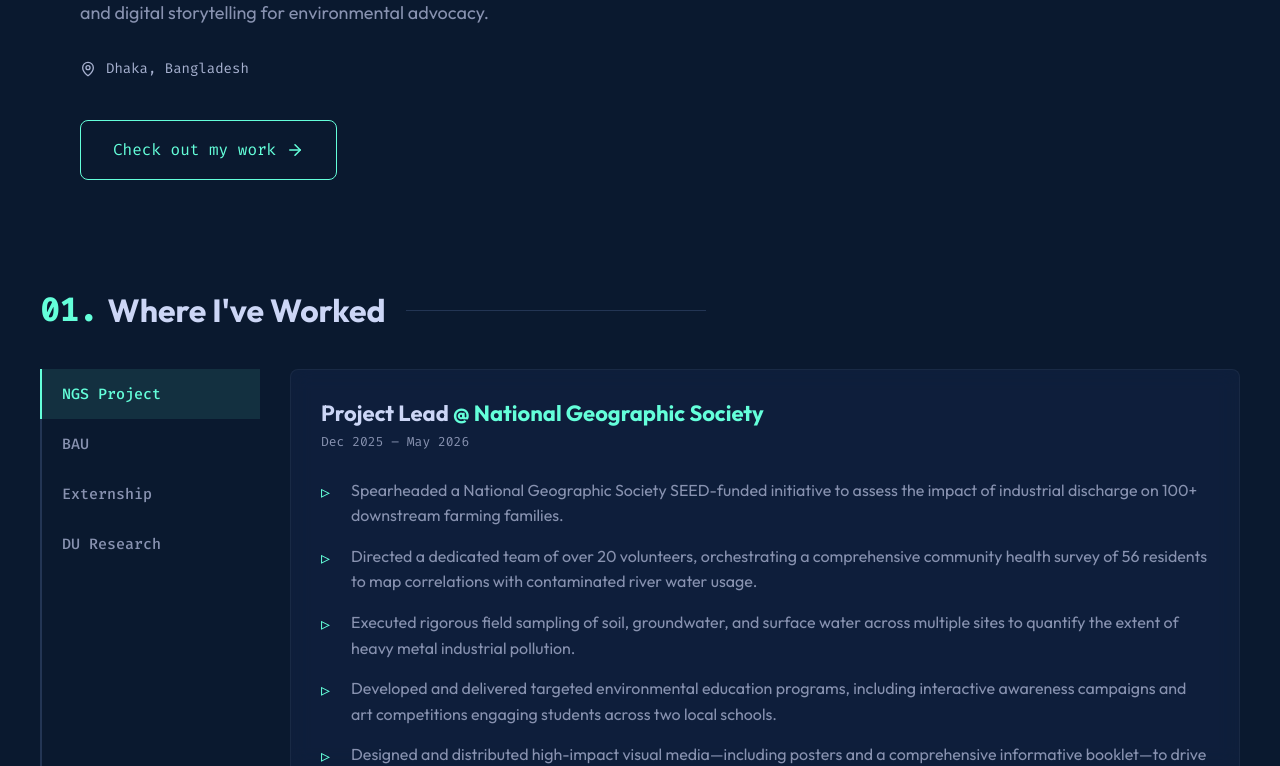
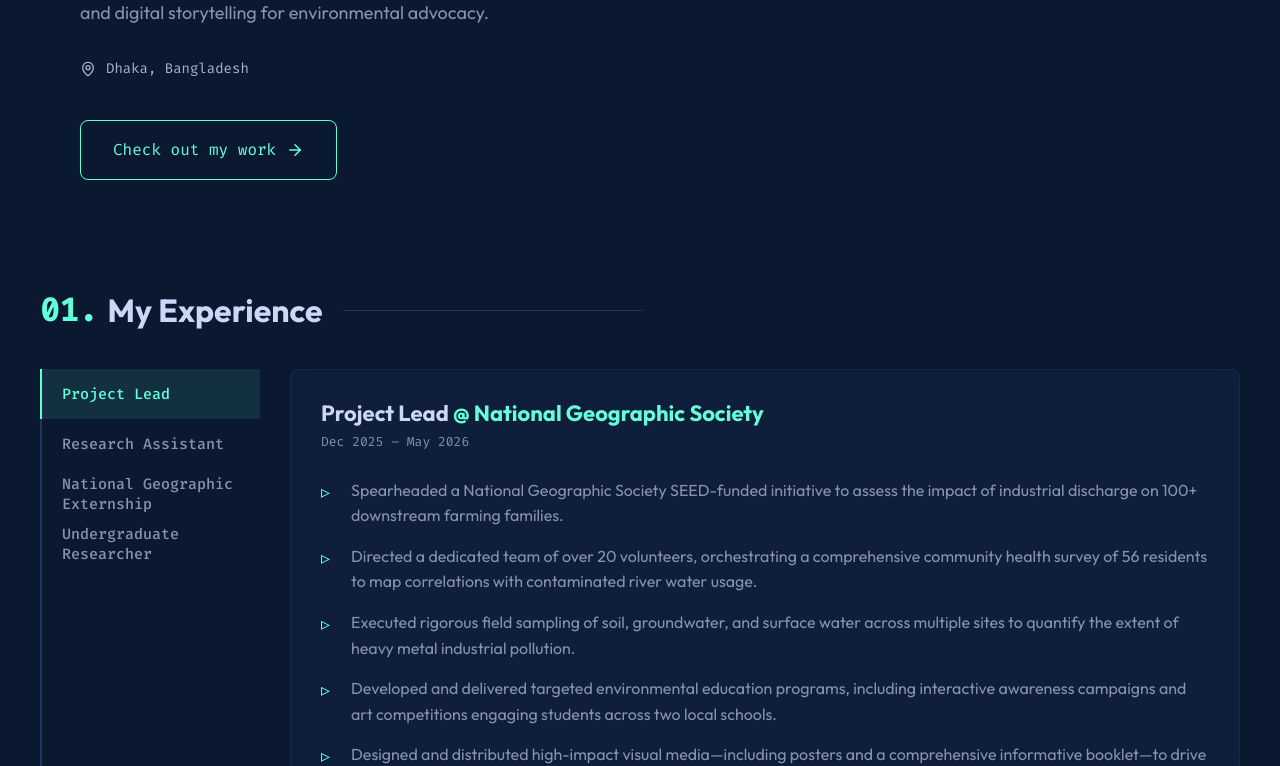
Before and after one commit to SantoKabir/portfolio, a React (Vite) app: page / in a window 1280 px wide. Shown: the part 609-1375 px from the top of the page. Built offline with nearby package versions, Linux system fonts and the light colour scheme.

Commit message:
Update Experience section tabs and heading

```diff
--- a/src/components/Experience.jsx
+++ b/src/components/Experience.jsx
@@ -45,6 +45,9 @@
         'Conducted in-person field survey of the site of interest and interviews of local people for first-hand reliable data.',
         'Collected, synthesized, and visualized a wide range of data using GIS software to enhance public understanding of environmental impacts.',
         'Synthesized complex GIS layers into accessible, high-impact digital content.'
+      ],
+      docs: [
+        { name: 'Externship Certificate', file: 'https://www.credential.net/4ee77932-a76a-4ffe-a063-ba0f172121bc' }
       ]
     },
     {
@@ -55,6 +58,9 @@
         'Assisted in the analysis of food samples for heavy metal presence using standard laboratory protocols.',
         'Maintained detailed, accurate documentation of experimental procedures and results for ongoing research projects.',
         'Took a major part in writing and editing the manuscript for publication.'
+      ],
+      docs: [
+        { name: 'View Publication', file: 'https://doi.org/10.1186/s40068-024-00354-7' }
       ]
     }
   ];
@@ -63,7 +69,7 @@
     <section id="experience" className="section container">
       <h2 className="section-title">
         <span className="text-mono text-accent" style={{marginRight: '10px'}}>01.</span>
-        Where I've Worked
+        My Experience
       </h2>
 
       <div className="experience-container">
@@ -74,9 +80,7 @@
               className={`tab-btn ${activeTab === index ? 'active' : ''}`}
               onClick={() => setActiveTab(index)}
             >
-              {exp.company === 'National Geographic Society' ? 'NGS Project' :
-               exp.company === 'Bangladesh Agricultural University' ? 'BAU' :
-               exp.company === 'NGS & The Nature Conservancy' ? 'Externship' : 'DU Research'}
+              {exp.role === 'Extern' ? 'National Geographic Externship' : exp.role}
             </button>
           ))}
           <div
@@ -103,7 +107,7 @@
               {experiences[activeTab].docs.map((doc, i) => (
                 <a
                   key={i}
-                  href={`${import.meta.env.BASE_URL}${doc.file}`}
+                  href={doc.file.startsWith('http') ? doc.file : `${import.meta.env.BASE_URL}${doc.file}`}
                   target="_blank"
                   rel="noopener noreferrer"
                   className="doc-link"
```
